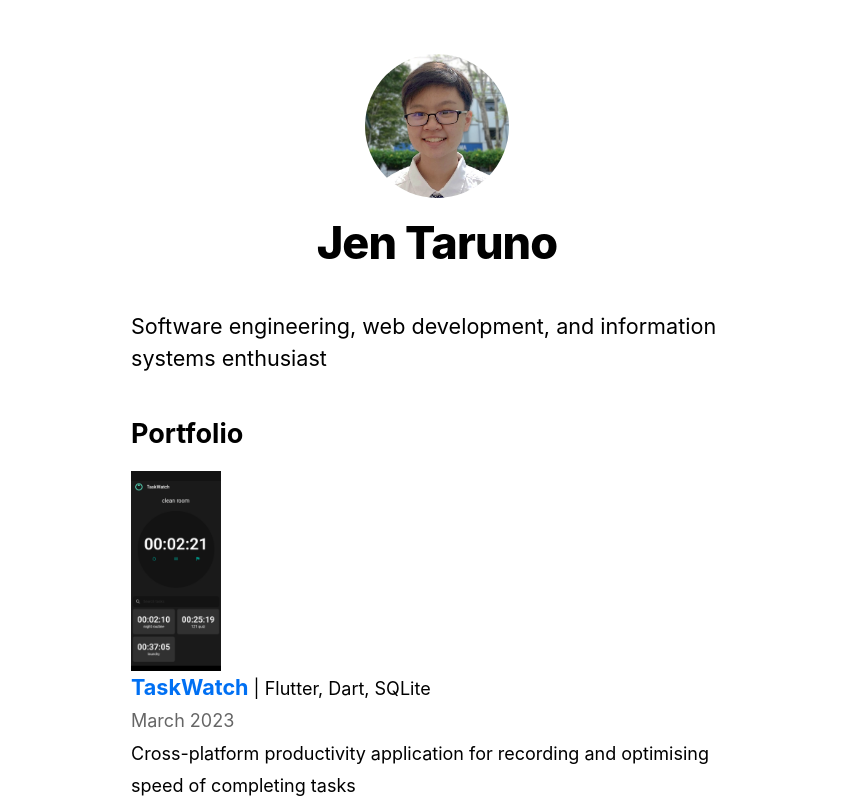
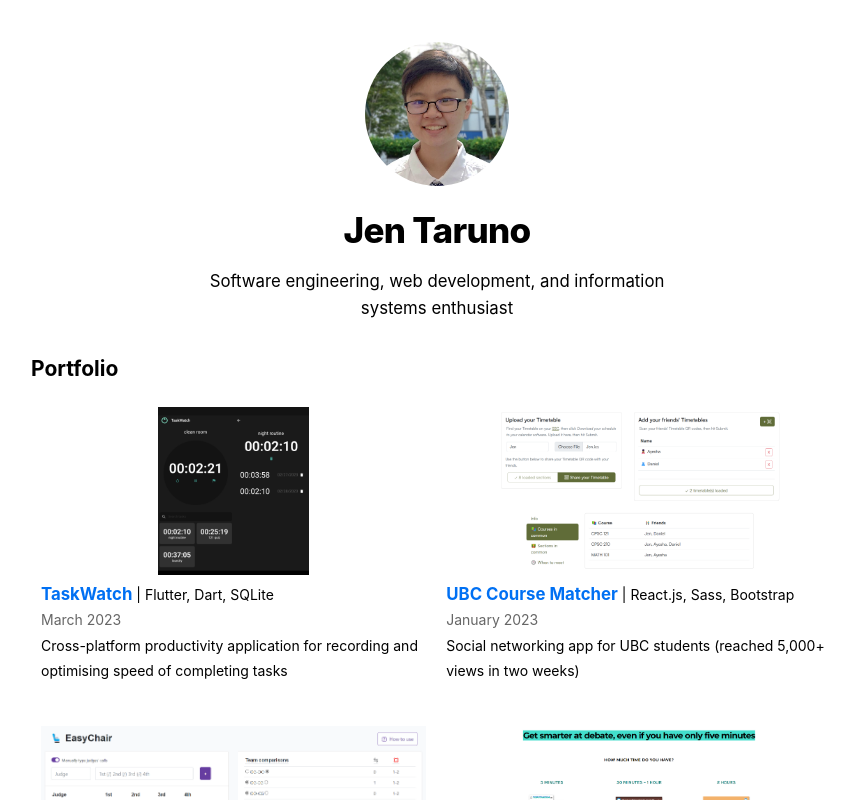
Before and after one commit to jentaruno/jentaruno.github.io, a Next.js app in the folder portfolio/: page / in a window 1280 px wide. Shown: the top 800 px of the page, without its empty margins (203-1055 px from the left). Built offline with nearby package versions, Linux system fonts and the light colour scheme.

Commit message:
Working image grid

```diff
--- a/portfolio/components/layout.js
+++ b/portfolio/components/layout.js
@@ -35,7 +35,6 @@ export default function Layout({ children, home }) {
         }
       />
       <header className={styles.header}>
-        {home ? (
         <>
           <Image
             priority
@@ -46,26 +45,12 @@ export default function Layout({ children, home }) {
             alt={name}
           />
           <h1 className={utilStyles.heading2Xl}>{name}</h1>
+          <section className={utilStyles.subtitle}>
+            <p>
+              Software engineering, web development, and information systems enthusiast
+            </p>
+          </section>
         </>
-        ) : (
-          <>
-            <Link href="/">
-              <Image
-                priority
-                src="/images/profile.jpeg"
-                className={utilStyles.borderCircle}
-                height={108}
-                width={108}
-                alt={name}
-              />
-            </Link>
-            <h2 className={utilStyles.headingLg}>
-              <Link href="/" className={utilStyles.colorInherit}>
-                {name}
-              </Link>
-            </h2>
-          </>
-        )}
       </header>
       <main>{children}</main>
       {!home && (
--- a/portfolio/components/layout.module.css
+++ b/portfolio/components/layout.module.css
@@ -1,11 +1,13 @@
 .container {
-  max-width: 36rem;
+  max-width: 60rem;
   padding: 0 1rem;
   margin: 3rem auto 6rem;
 }
 
 .header {
   display: flex;
+  max-width: 36rem;
+  margin: 0 auto;
   flex-direction: column;
   align-items: center;
 }
--- a/portfolio/pages/index.js
+++ b/portfolio/pages/index.js
@@ -12,17 +12,14 @@ export default function Home({ allPostsData }) {
       <Head>
         <title>{siteTitle}</title>
       </Head>
-      <section className={utilStyles.headingMd}>
-        <p>
-          Software engineering, web development, and information systems enthusiast
-        </p>
-      </section>
       <section className={`${utilStyles.headingMd} ${utilStyles.padding1px}`}>
         <h2 className={utilStyles.headingLg}>Portfolio</h2>
-        <ul className={utilStyles.list}>
+        <div className={utilStyles.list}>
           {allPostsData.map(({ id, stack, link, date, title, desc }) => (
-            <li className={utilStyles.listItem} key={id}>
-              <img src={`/images/${id}.png`} height="200px"></img>
+            <div className={utilStyles.listItem} key={id}>
+              <div className={utilStyles.listThumbnail}>
+                <img src={`/images/${id}.png`}></img>
+              </div>
               <row>
                 <Link href={`${link}`} target='_blank'><b>{title}</b></Link>
                 <small> | {stack}</small>
@@ -32,12 +29,12 @@ export default function Home({ allPostsData }) {
                 <Date dateString={date} />
               </small>
               <br />
-              <small>
+              <small className={utilStyles.listDesc}>
                 {desc}
               </small>
-            </li>
+            </div>
           ))}
-        </ul>
+        </div>
       </section>
     </Layout>
   )
--- a/portfolio/styles/global.css
+++ b/portfolio/styles/global.css
@@ -5,7 +5,7 @@ body {
   font-family: -apple-system, BlinkMacSystemFont, Segoe UI, Roboto, Oxygen,
     Ubuntu, Cantarell, Fira Sans, Droid Sans, Helvetica Neue, sans-serif;
   line-height: 1.6;
-  font-size: 18px;
+  font-size: 14px;
 }
 
 * {
@@ -23,5 +23,6 @@ a:hover {
 
 img {
   max-width: 100%;
+  max-height: 100%;
   display: block;
 }
--- a/portfolio/styles/utils.module.css
+++ b/portfolio/styles/utils.module.css
@@ -3,7 +3,7 @@
   line-height: 1.2;
   font-weight: 800;
   letter-spacing: -0.05rem;
-  margin: 1rem 0;
+  margin-bottom: 0;
 }
 
 .headingXl {
@@ -25,6 +25,11 @@
   line-height: 1.5;
 }
 
+.subtitle {
+  font-size: 1.2rem;
+  text-align: center;
+}
+
 .borderCircle {
   border-radius: 9999px;
 }
@@ -38,15 +43,25 @@
 }
 
 .list {
-  list-style: none;
-  padding: 0;
-  margin: 0;
+  display: grid;
+  grid-template-columns: auto auto;
+  gap: 20px;
+  padding: 10px;
 }
 
 .listItem {
   margin: 0 0 1.25rem;
 }
 
+.listThumbnail {
+  display: flex;
+  height: 12rem;
+  flex: 1 1 auto;
+  align-items: center;
+  justify-content: center;
+  margin-bottom: 0.5rem;
+}
+
 .lightText {
   color: #666;
 }
```
Also changed, not shown: portfolio/public/images/taskwatch.png. Lines whose indentation alone changed are shown as unchanged.
